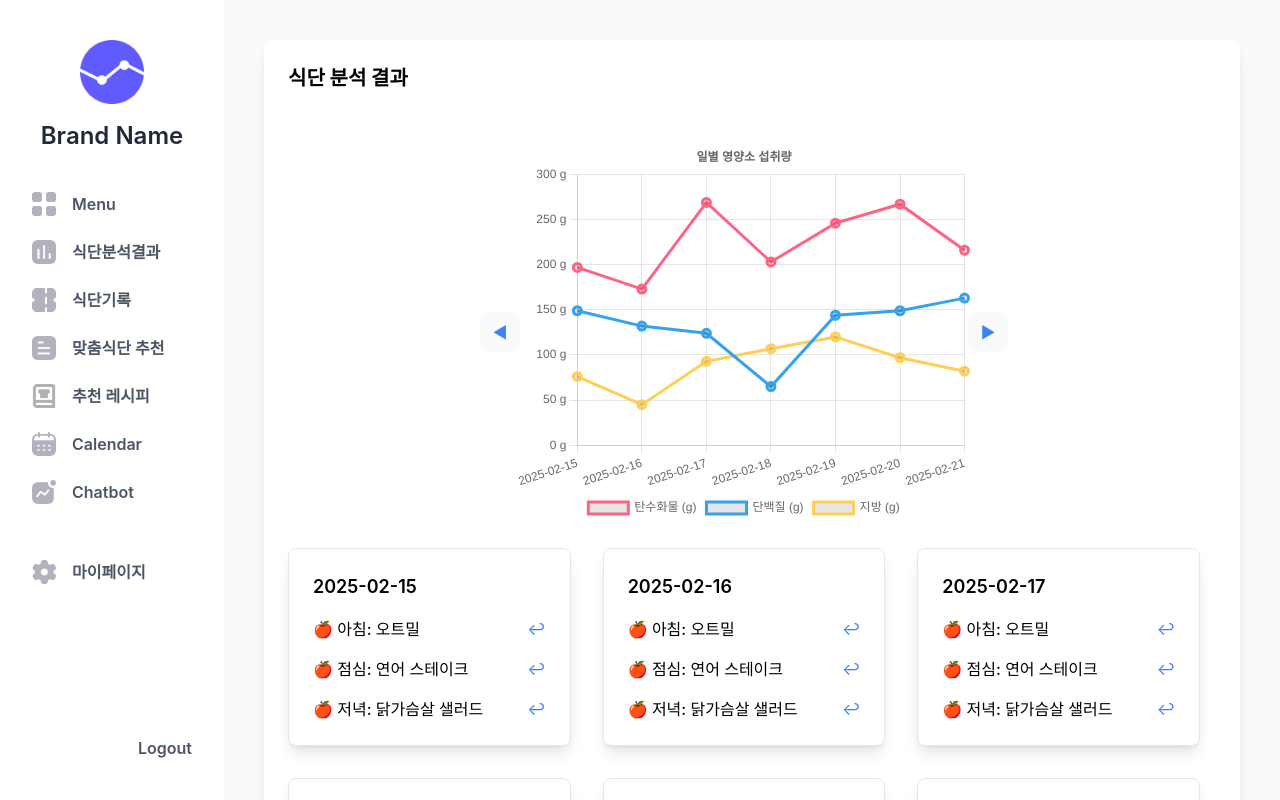
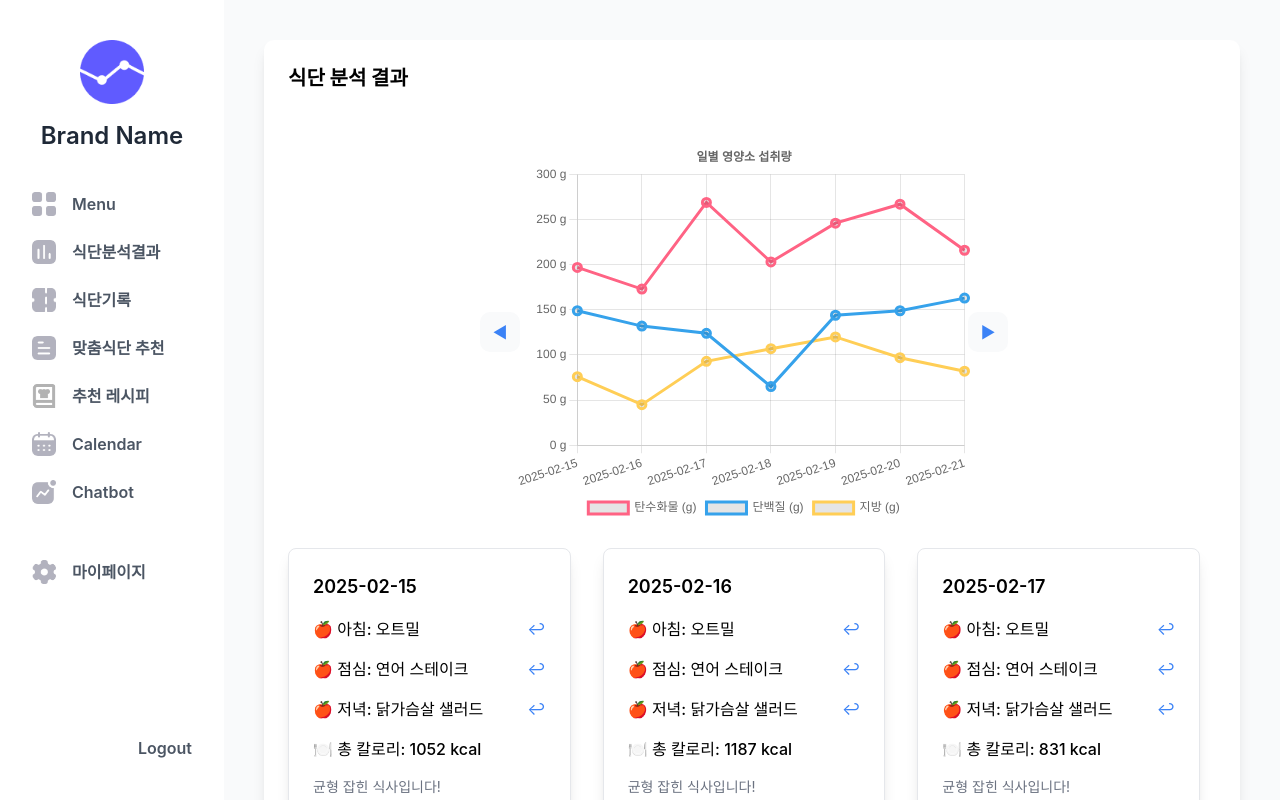
Before and after one commit to food-insight/front, a React (Create React App) app: page /Analysis in a window 1280 px wide. Shown: the top 800 px of the page. Built offline with nearby package versions, Linux system fonts and the light colour scheme.

Commit message:
Update AnalysisComponent.js

```diff
--- a/src/components/AnalysisComponent.js
+++ b/src/components/AnalysisComponent.js
@@ -184,11 +184,18 @@ function AnalysisComponent() {
                                             </div>
                                         ) : null;
                                     })}
-                                </div>
+                                    <div className="mt-4">
+                                        <p className="font-medium">🍽️ 총
+                                            칼로리: {dailyData[date].totalCalories} kcal</p>
+                                    </div>
+                                    <div
+                                        className="mt-4 text-sm text-gray-500">{dailyData[date].totalCalories > 1500 ? "너무 많이 드셨어요!" : "균형 잡힌 식사입니다!"}</div>
+
                             </div>
-                        ))}
+                            </div>
+                            ))}
                     </div>
-                )}
+                    )}
             </div>
         </div>
     );
```
